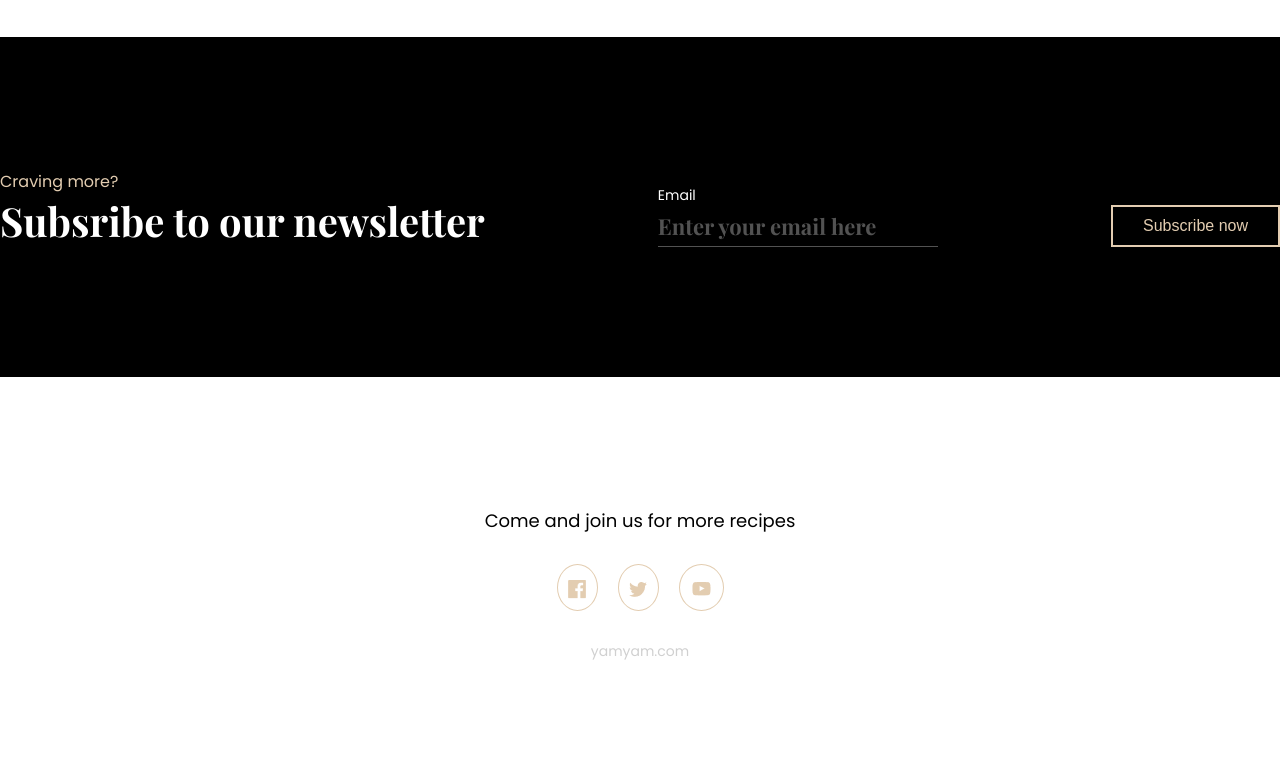
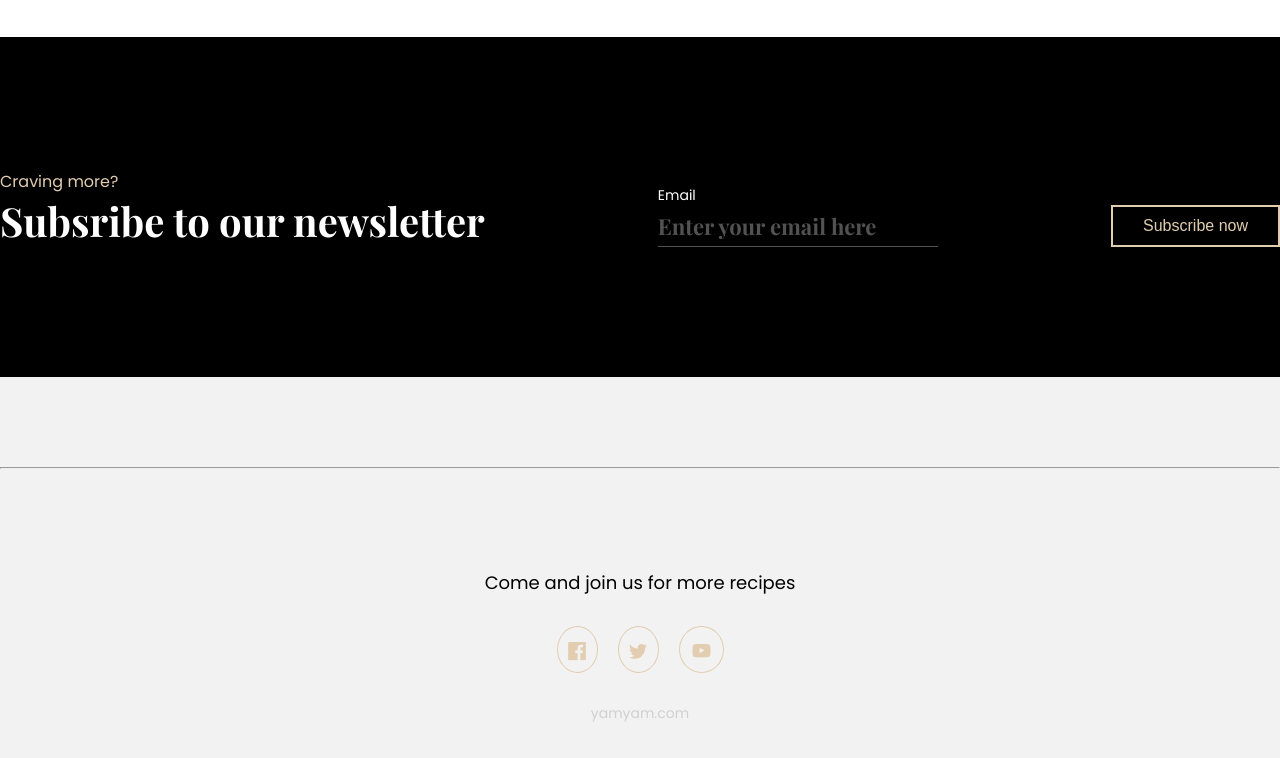
Before and after one commit to AndriFreyrV/hopverkefni1, a website: page index.html in a window 1280 px wide. Shown: the part 2795-3553 px from the top of the page. Before the commit the page ends 3517 px from the top, so only its background shows below. Drawn offline with nearby package versions, Linux system fonts and the light colour scheme; a web font is replaced by a local one.

Commit message:
footer top bar

```diff
--- a/index.html
+++ b/index.html
@@ -172,6 +172,7 @@
 			</section>
     </main>
     <footer>
+        <hr class="bar">
         <div class="footer-text">Come and join us for more recipes</div>
         <section class="icons">
             <div class="icon">
--- a/styles.scss
+++ b/styles.scss
@@ -4,3 +4,4 @@
 @import 'styles/hero';
 @import 'styles/recipe-list';
 @import 'styles/newsletter';
+@import 'styles/footer';
--- a/styles/config.scss
+++ b/styles/config.scss
@@ -8,6 +8,8 @@ $light-grey: #D0D0D0;
 $grey-bg: #FAFAFA;
 $black:#000000;
 $white:white;
+$gray95:#F2F2F2;
+$whisper:#EEEEEE;
 
 
 $max-width: 1290px;
--- a/styles/footer.scss
+++ b/styles/footer.scss
@@ -1,7 +1,7 @@
 @import './config';
 
 footer {
-    background-color: white;
+    background-color:$gray95;
     padding: 30px 0;
     text-align: center;
     .footer-text {
@@ -11,6 +11,13 @@ footer {
     }
     .icon {
         margin: 10px;
+    }
+    .bar {
+        @extend .container;
+        background-color:$whisper;
+        height: 2px;
+        margin-top: 60px;
+
     }
     .icon-fill {
         border: 1px solid $gold;
```
Also changed, not shown: styles.css.
